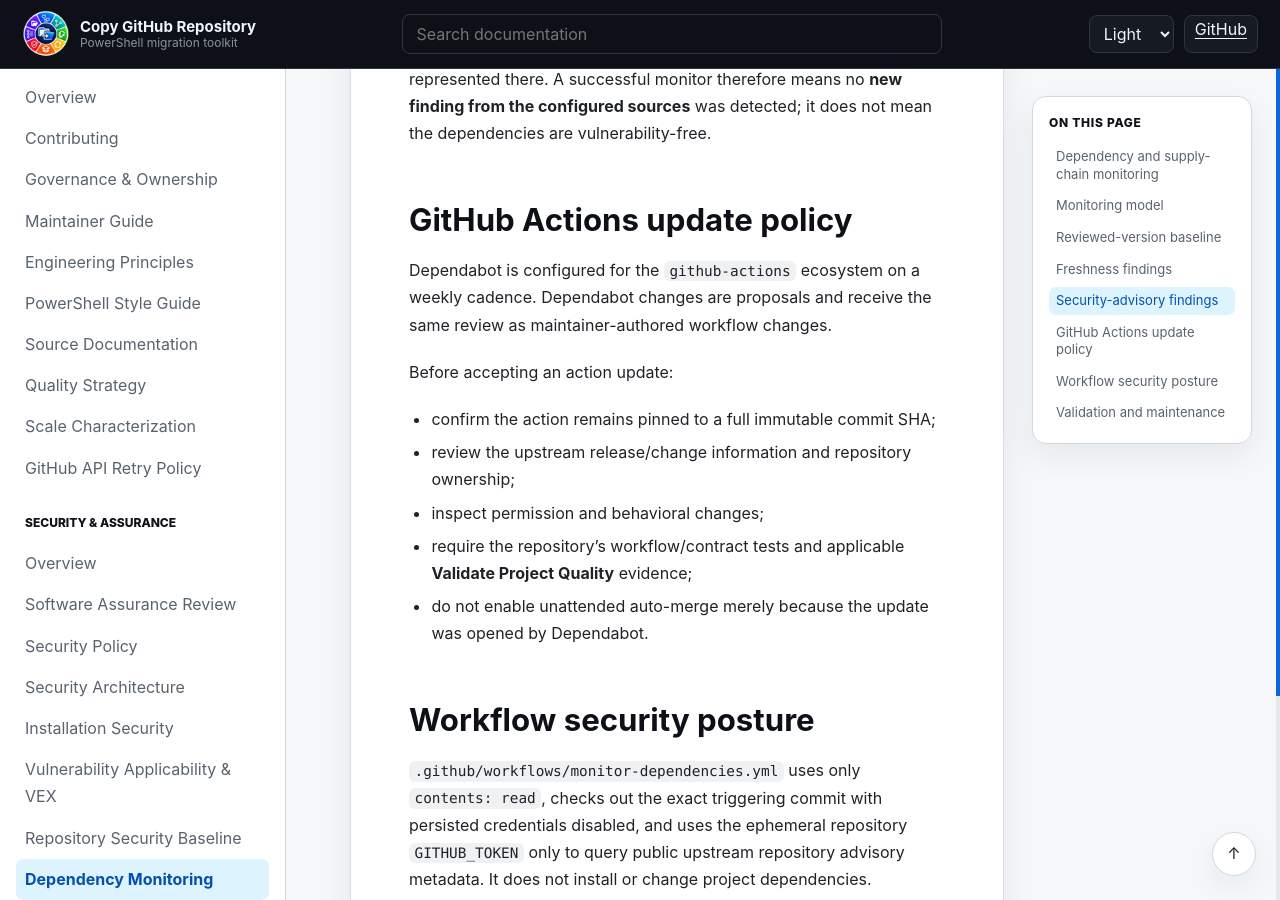
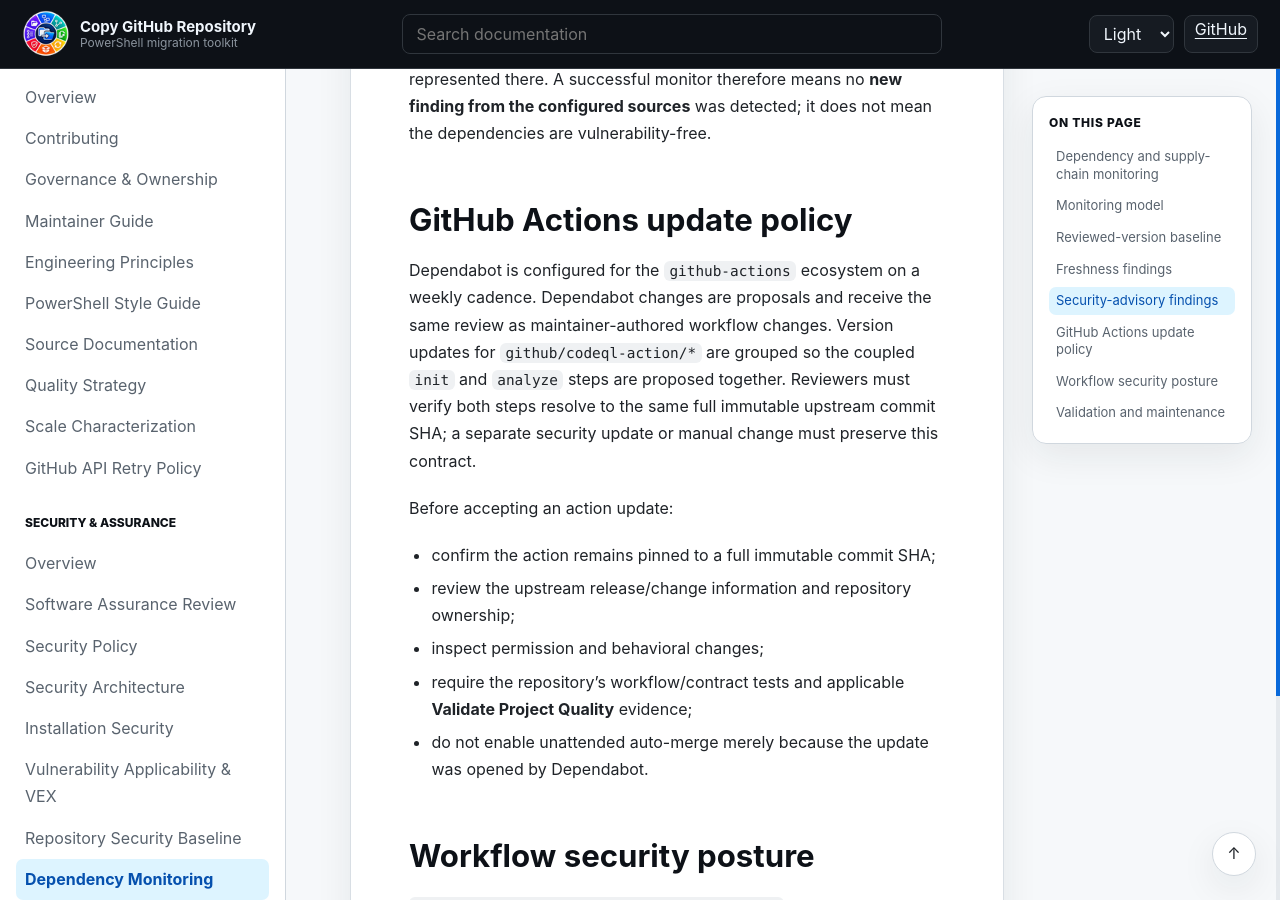
Before and after one commit to infoconex/copy-github-repo, a Jekyll site: the page built from docs/security/dependency-monitoring.md, in a window 1280 px wide and 900 px high, scrolled down 3676 px. Built offline with Jekyll 4.4.1, drawn with Linux system fonts in a browser that asks for light colours.

Commit message:
docs: document atomic CodeQL maintenance contract (#139)

```diff
--- a/docs/security/dependency-monitoring.md
+++ b/docs/security/dependency-monitoring.md
@@ -56,7 +56,7 @@ The upstream repository advisory API is a useful detection source, not a guarant
 
 ## GitHub Actions update policy
 
-Dependabot is configured for the `github-actions` ecosystem on a weekly cadence. Dependabot changes are proposals and receive the same review as maintainer-authored workflow changes.
+Dependabot is configured for the `github-actions` ecosystem on a weekly cadence. Dependabot changes are proposals and receive the same review as maintainer-authored workflow changes. Version updates for `github/codeql-action/*` are grouped so the coupled `init` and `analyze` steps are proposed together. Reviewers must verify both steps resolve to the same full immutable upstream commit SHA; a separate security update or manual change must preserve this contract.
 
 Before accepting an action update:
 
```
